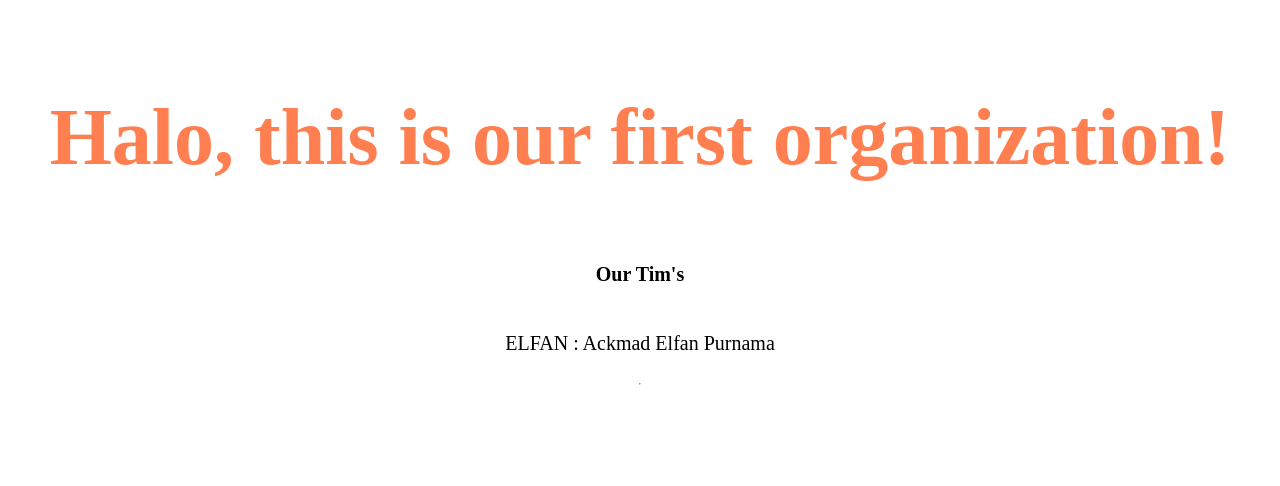
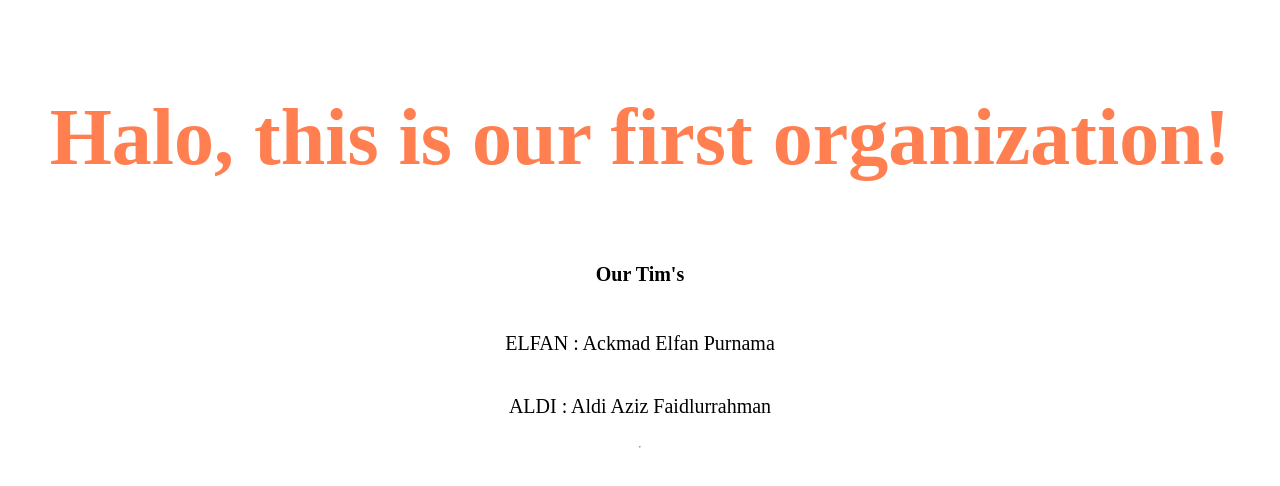
Before and after one commit to Aldiazf27/Organization_Alfan, a plain HTML site: page index.html in a window 1280 px wide. Drawn offline with Linux system fonts and the light colour scheme.

Commit message:
Nambah nama saya aldi

```diff
--- a/index.html
+++ b/index.html
@@ -10,6 +10,7 @@
     <h1>Halo, this is our first organization!</h1>
     <h4>Our Tim's</h4>
     <p>ELFAN : Ackmad Elfan Purnama</p>
+    <p>ALDI : Aldi Aziz Faidlurrahman</p>
     <hr>
 </body>
 </html>
```
